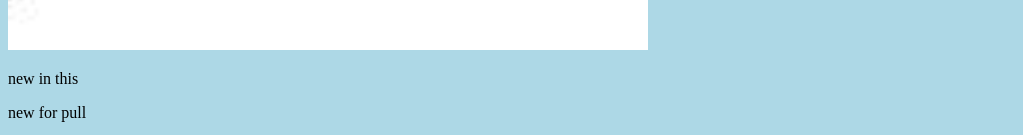
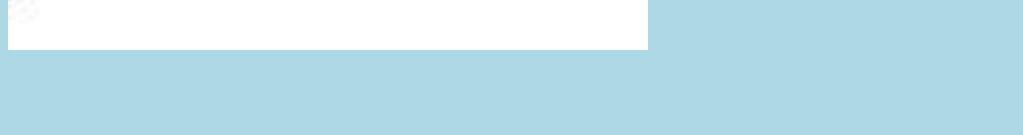
Before and after one commit to Ianwoo77/test, a plain HTML site: page index.html in a window 1280 px wide. Shown: the part 1246-1381 px from the top of the page, without its empty margins (0-1023 px from the left). After the commit the page ends 1308 px from the top, so only its background shows below. Drawn offline with Linux system fonts and the light colour scheme.

Commit message:
Updated index.html

```diff
--- a/index.html
+++ b/index.html
@@ -18,7 +18,5 @@
         <img src="hello_git_jpg.jpg"
         alt="git" style="width:100%;max-width: 640px;">
     </div>
-    <p>new in this</p>
-    <p>new for pull</p>
 </body>
 </html>
```
